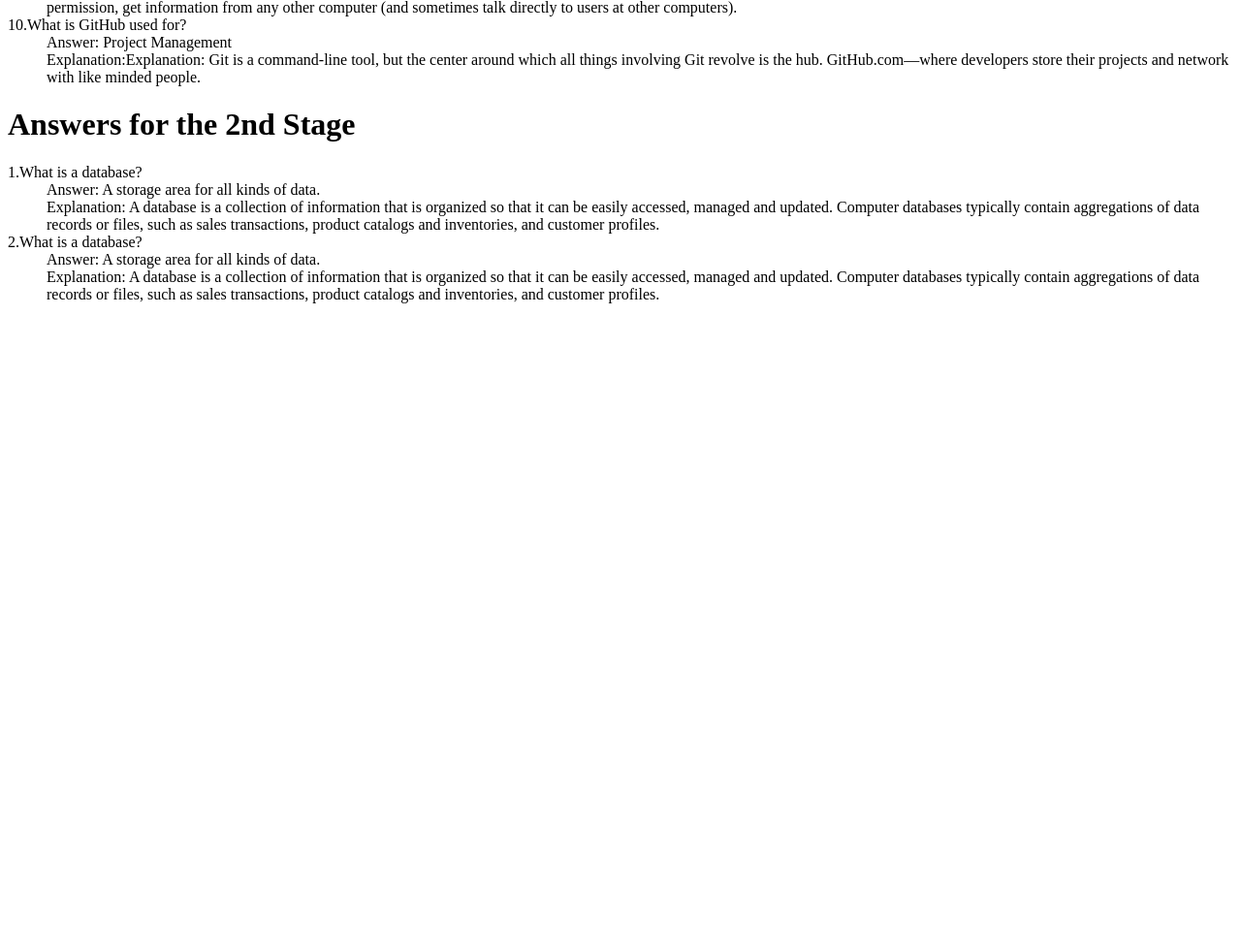
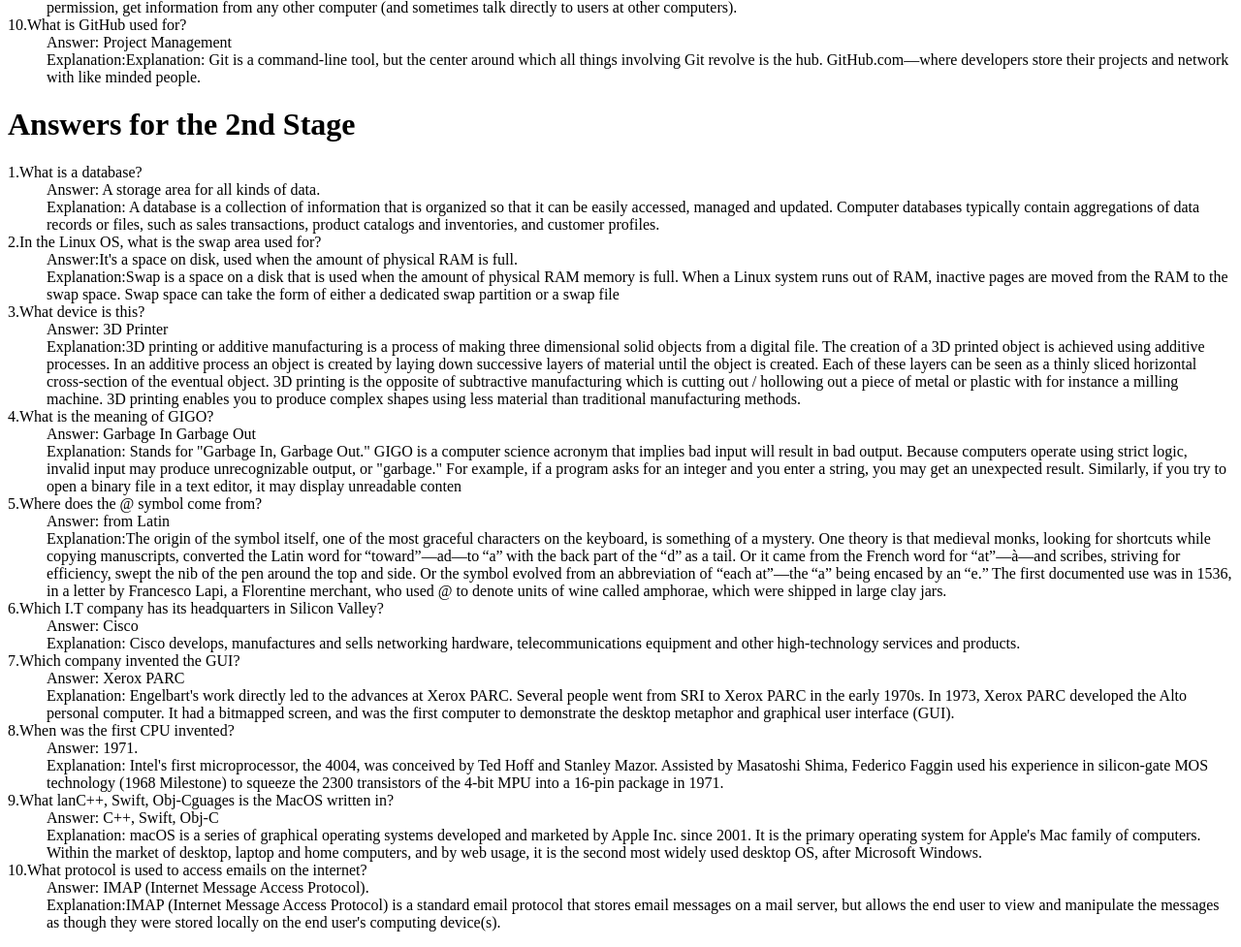
Before and after one commit to Christianakobiah/Eagles, a PHP site: page /answers.php in a window 1280 px wide. Shown: the part 673-1650 px from the top of the page at 97% size. Before the commit the page ends 986 px from the top, so only its background shows below. Run offline with PHP 8.4, Linux system fonts and the light colour scheme; the visitor is signed in with stand-in values (Sample User, id 1).

Commit message:
made changes to files

```diff
--- a/answers.php
+++ b/answers.php
@@ -8,7 +8,7 @@ session_start();
 <head>
     <meta charset="utf-8" />
     <meta http-equiv="X-UA-Compatible" content="IE=edge">
-    <title>Correct Answers.</title>
+    <title>Quiz Answers.</title>
     <meta name="viewport" content="width=device-width, initial-scale=1">
     <link rel="stylesheet" href="index.css"/>
 </head>
@@ -147,15 +147,135 @@ profiles.
 </div>
 
 <div class = ans>
-<dt>2.What is a database?</dt>
-<dd>Answer: A storage area for all kinds of data.</dd>
-<dd>Explanation: A database is a collection of information that is organized
-so that it can be easily accessed, managed and updated.
-Computer databases typically contain aggregations of data records or files,
-such as sales transactions, product catalogs and inventories, and customer
-profiles.
+<dt>2.In the Linux OS, what is the swap area used for?</dt>
+<dd>Answer:It's a space on disk, used when the amount of physical RAM is full.</dd>
+<dd>Explanation:Swap is a space on a disk that is used when the
+amount of physical RAM memory is full.
+When a Linux system runs out of RAM, inactive pages are moved from the
+RAM to the swap space.
+Swap space can take the form of either a dedicated
+swap partition or a swap file
 </dd>
 </div>
+
+<div class = ans>
+<dt>3.What device is this?</dt>
+<dd>Answer: 3D Printer</dd>
+<dd>Explanation:3D printing or additive manufacturing is a process of making
+three dimensional solid objects from a digital file.
+The creation of a 3D printed object is achieved using
+additive processes.
+In an additive process an object is created by laying
+down successive layers of material until the object is created.
+ Each of these layers can be seen as a thinly sliced
+horizontal cross-section of the eventual object.
+3D printing is the opposite of subtractive
+manufacturing which is cutting out / hollowing out a piece of
+metal or plastic with for instance a milling machine.
+3D printing enables you to produce complex shapes using less
+ material than traditional manufacturing methods.
+</dd>
+</div>
+
+<div class = ans>
+<dt>4.What is the meaning of GIGO?</dt>
+<dd>Answer: Garbage In Garbage Out</dd>
+<dd>Explanation: Stands for "Garbage In, Garbage Out."
+GIGO is a computer science acronym that implies bad input
+will result in bad output.
+Because computers operate using strict logic,
+invalid input may produce unrecognizable output, or "garbage."
+For example, if a program asks for an integer and you enter a string,
+you may get an unexpected result.
+Similarly, if you try to open a binary file in a text editor,
+it may display unreadable conten
+</dd>
+</div>
+
+<div class = ans>
+<dt>5.Where does the @ symbol come from?
+</dt>
+<dd>Answer: from Latin</dd>
+<dd>Explanation:The origin of the symbol itself, one of
+ the most graceful characters on the keyboard, is something of a mystery.
+One theory is that medieval monks, looking for shortcuts while copying
+manuscripts, converted the Latin word for “toward”—ad—to “a” with the back
+part of the “d” as a tail. Or it came from the French word for “at”—à—and
+scribes, striving for efficiency, swept the nib of the pen around the top and
+side. Or the symbol evolved from an abbreviation of “each at”—the “a” being
+encased by an “e.” The first documented use was in 1536, in a letter by
+Francesco Lapi, a Florentine merchant, who used @ to denote units of wine
+called amphorae, which were shipped in large clay jars.
+</dd>
+</div>
+
+<div class = ans>
+<dt>6.Which I.T company has its headquarters in Silicon Valley?
+</dt>
+<dd>Answer: Cisco</dd>
+<dd>Explanation: Cisco develops, manufactures and sells networking hardware,
+telecommunications equipment and other high-technology services and products.
+</dd>
+</div>
+
+<div class = ans>
+<dt>7.Which company invented the GUI?</dt>
+<dd>Answer: Xerox PARC</dd>
+<dd>Explanation:  Engelbart's work directly led to the advances at
+Xerox PARC. Several people went from SRI to Xerox PARC in the early
+1970s. In 1973, Xerox PARC developed the Alto personal computer.
+It had a bitmapped screen, and was the first computer to demonstrate
+the desktop metaphor and graphical user interface (GUI).
+</dd>
+</div>
+
+<div class = ans>
+<dt>8.When was the first CPU invented?</dt>
+<dd>Answer: 1971.</dd>
+<dd>Explanation: Intel's first microprocessor, the 4004, was conceived by
+Ted Hoff and Stanley Mazor. Assisted by Masatoshi Shima,
+Federico Faggin used his experience in silicon-gate MOS technology
+(1968 Milestone) to squeeze the 2300 transistors of the 4-bit MPU into a
+16-pin package in 1971.
+</dd>
+</div>
+
+<div class = ans>
+<dt>9.What lanC++, Swift, Obj-Cguages is the MacOS written in?</dt>
+<dd>Answer: C++, Swift, Obj-C</dd>
+<dd>Explanation: macOS is a series of graphical operating systems developed and
+marketed by Apple Inc. since 2001.
+It is the primary operating system for Apple's Mac family of computers.
+Within the market of desktop, laptop and home computers, and by web usage,
+it is the second most widely used desktop OS, after Microsoft Windows.
+</dd>
+</div>
+
+<div class = ans>
+<dt>10.What protocol is used to access emails on the internet?</dt>
+<dd>Answer: IMAP (Internet Message Access Protocol).</dd>
+<dd>Explanation:IMAP (Internet Message Access Protocol) is a standard email
+protocol that
+stores email messages on a mail server, but allows the end user to
+view and manipulate the messages as though they were stored
+locally on the end user's computing device(s).
+
+</dd>
+</div>
+
+
+
+
+
+
+
+
+
+
+
+
+
+
 
 
 
--- a/quiz2.js
+++ b/quiz2.js
@@ -213,6 +213,7 @@ function scoreRender(){
     scoreDiv.innerHTML = "<img src="+ img +">";
     scoreDiv.innerHTML += "<p>"+ scorePerCent +"%</p>";
     scoreDiv.innerHTML += "<a href ='index.php'>Click to Start As New User .</a> ";
+    scoreDiv.innerHTML += "<a href ='index.php'>Click to view all answers.</a> ";
 
 
 
```
